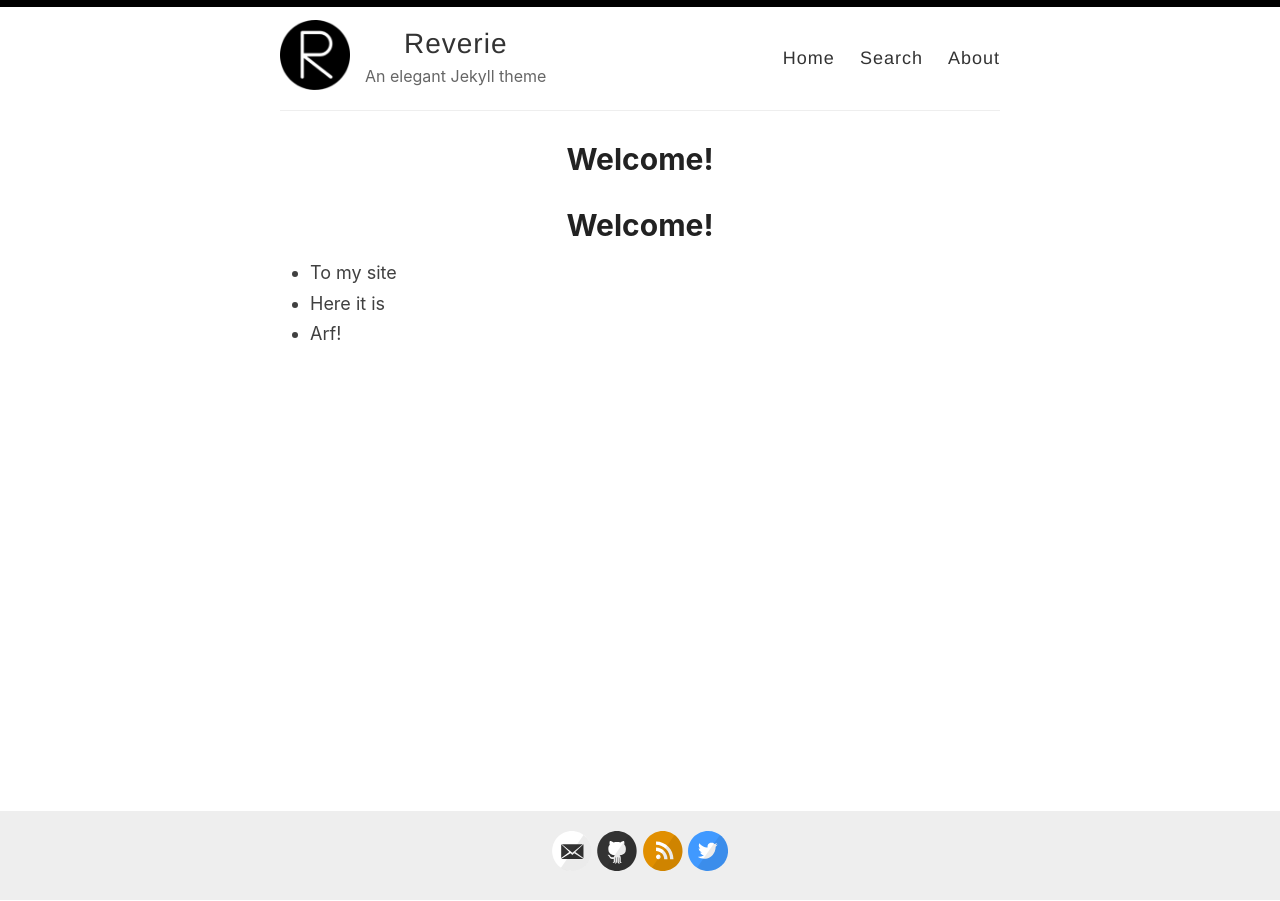
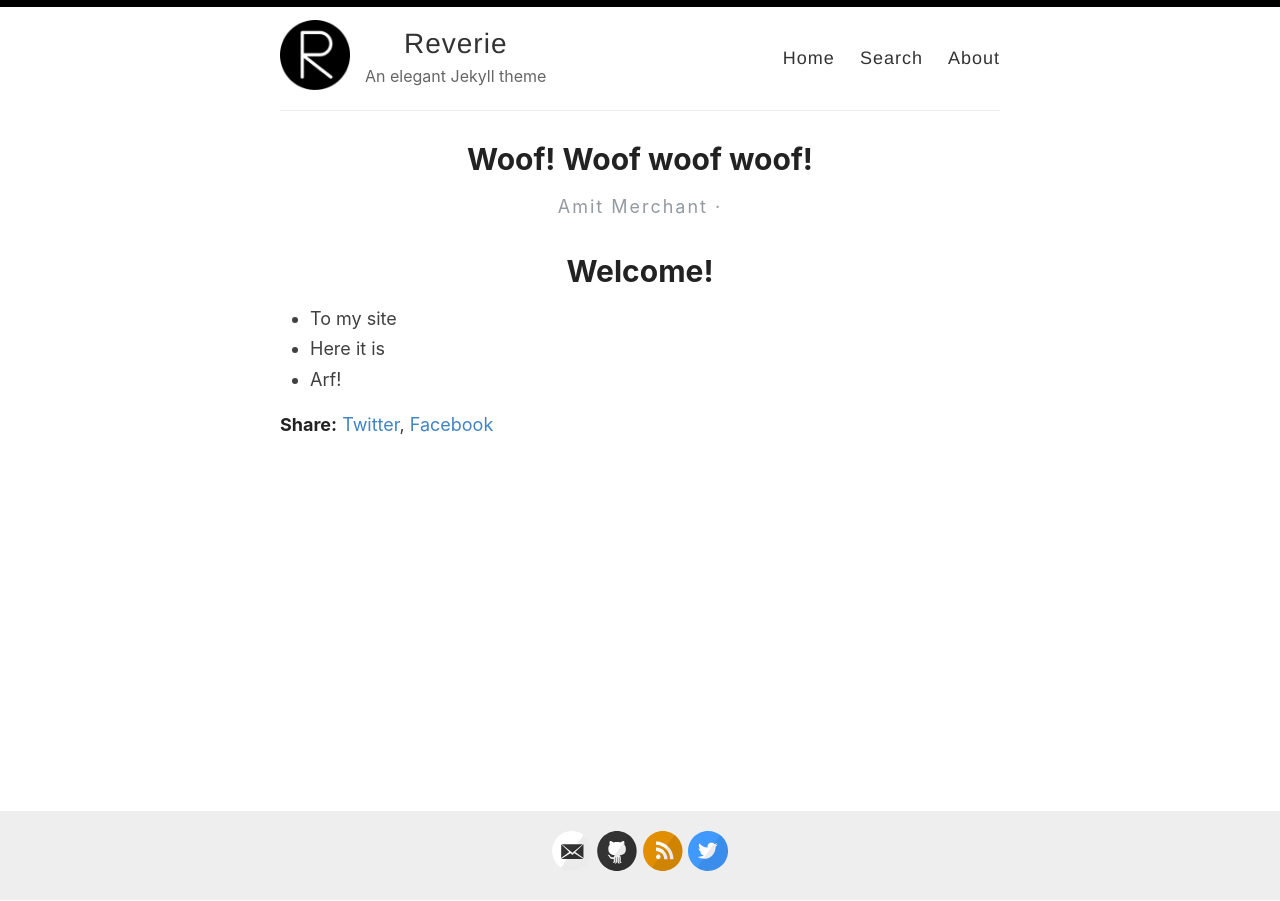
Before and after one commit to wolfdakota/wolfdakota.github.io, a Jekyll site: the page built from _pages/2019-8-11-Hello-World.md, in a window 1280 px wide. Built offline with Jekyll 4.4.1, drawn with Linux system fonts in a browser that asks for light colours; our own code applies the rules of GitHub Pages for plain Markdown files.

Commit message:
Update 2019-8-11-Hello-World.md

```diff
--- a/_pages/2019-8-11-Hello-World.md
+++ b/_pages/2019-8-11-Hello-World.md
@@ -1,3 +1,8 @@
+---
+layout: post
+title: Woof! Woof woof woof!
+---
+
 # Welcome!
 - To my site
 - Here it is
```
